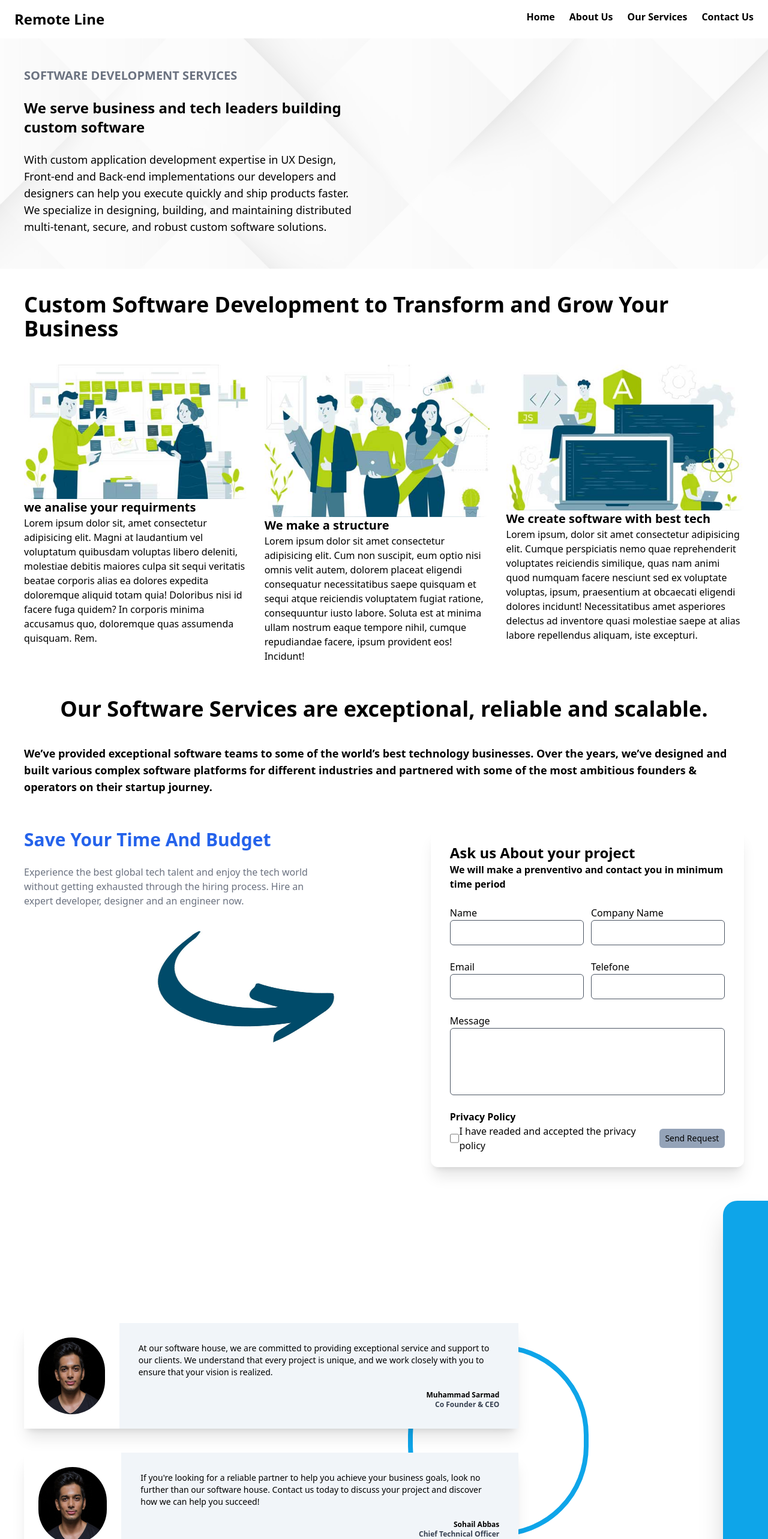
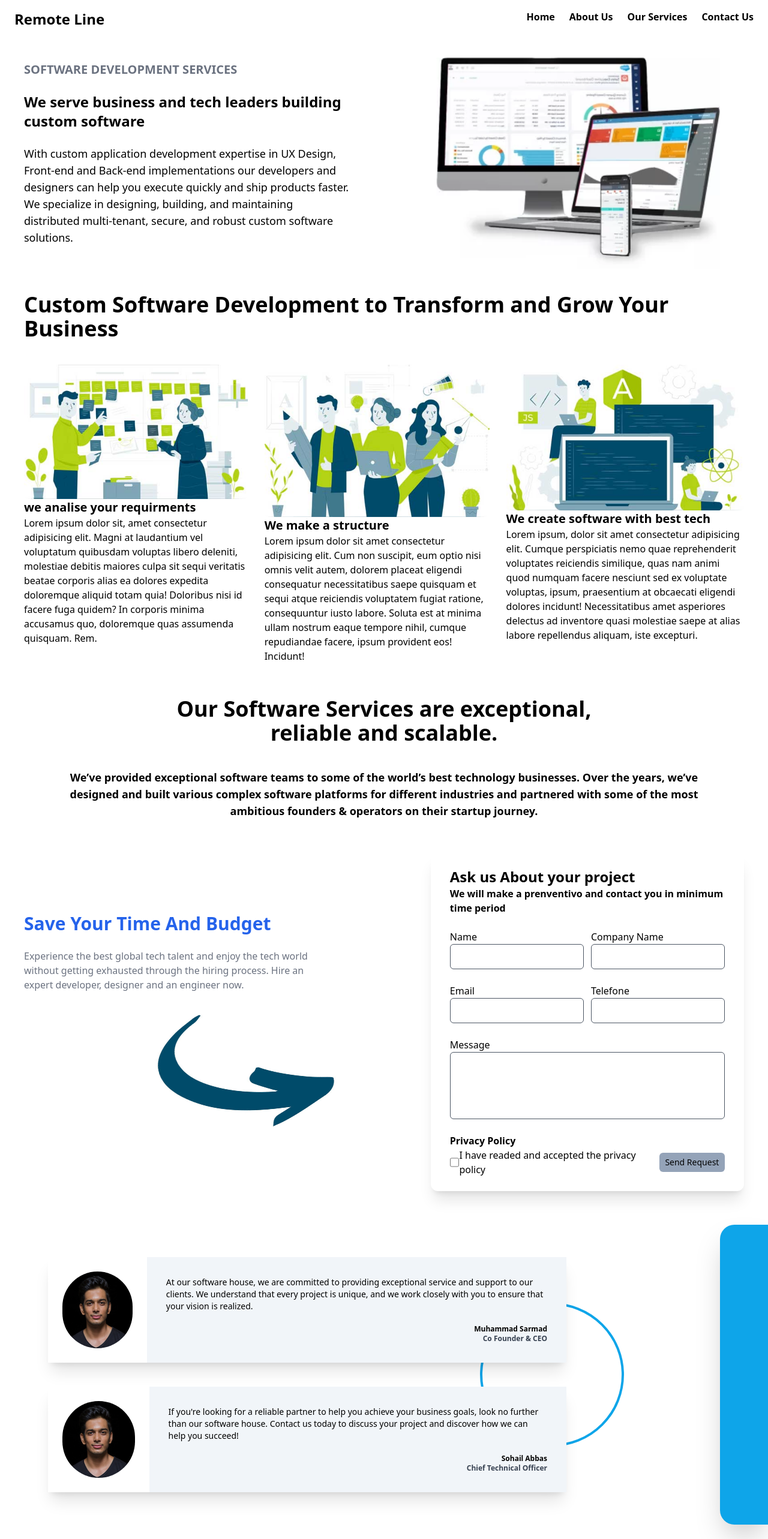
Before and after one commit to sohailabbas11/RemoteLine-Landing, a React (Create React App) app: page / in a window 1280 px wide. Shown: the top 2566 px of the page at 60% size. Built offline with nearby package versions, Linux system fonts and the light colour scheme.

Commit message:
home completed

```diff
--- a/src/components/GetInformation.tsx
+++ b/src/components/GetInformation.tsx
@@ -2,14 +2,38 @@
 const GetInformation = () => {
     return (
         <div>
-            <p className="text-lg font-semibold px-4 md:px-10 pt-4 md:pt-14">
-                <span className="flex justify-center text-4xl font-bold text-black">
-                    Our Software Services are exceptional, reliable and scalable. <br /> <br />
+            <p className="text-lg font-semibold px-4 md:px-28 text-center pt-4 md:pt-14">
+                <span className="flex justify-center text-center text-4xl md:px-40 font-bold text-black">
+                    Our Software Services are exceptional,<br /> reliable and scalable. <br /> <br />
                 </span>
                 We’ve provided exceptional software teams to some of the world’s best technology businesses.
                 Over the years, we’ve designed and built various complex software platforms for different industries and partnered with some of the most ambitious founders & operators on their startup journey.
             </p>
-            <div className='flex flex-col md:flex-row px-4 md:px-10 gap-40 py-4 md:py-14'>
+            {/* <div className="px-4 md:px-10 py-8 space-y-6">
+                <div className="flex flex-col md:flex-row justify-between space-y-6">
+                    <div className="flex h-64 w-96 bg-slate-400 rounded-lg shadow-xl">
+
+                    </div>
+                    <div className="flex h-64 w-96 bg-slate-400 rounded-lg shadow-xl">
+
+                    </div>
+                    <div className="flex h-64 w-96 bg-slate-400 rounded-lg shadow-xl">
+
+                    </div>
+                </div>
+                <div className="flex flex-col md:flex-row justify-between space-y-6">
+                    <div className="flex h-64 w-96 bg-slate-400 rounded-lg shadow-xl">
+
+                    </div>
+                    <div className="flex h-64 w-96 bg-slate-400 rounded-lg shadow-xl">
+
+                    </div>
+                    <div className="flex h-64 w-96 bg-slate-400 rounded-lg shadow-xl">
+
+                    </div>
+                </div>
+            </div> */}
+            <div className='flex flex-col justify-center items-center md:flex-row px-4 md:px-10 gap-40 py-4 md:py-14'>
                 <div className='md:w-1/2 space-y-6'>
                     <p className='text-3xl font-semibold text-blue-600'>Save Your Time And Budget</p>
                     <p className="text-gray-500">
--- a/src/components/Header.tsx
+++ b/src/components/Header.tsx
@@ -1,5 +1,4 @@
 import { AiOutlineBars } from 'react-icons/ai'
-
 
 const Header = () => {
     return (
--- a/src/components/Home.tsx
+++ b/src/components/Home.tsx
@@ -1,23 +1,8 @@
 
 const Home = () => {
     return (
-
-        // <div style={{ backgroundImage: `url(${require('../images/bg.jpg')})` }}
-        //     className='bg-cover h-96 opacity-30 relative'>
-        //     <div className="flex px-4 md:w-1/2">
-        //         <p className="text-lg font-semibold py-4 px-4 md:px-10">
-        //             <span className="text-2xl font-bold text-black">
-        //                 Our Software Services are exceptional, <br /> reliable and scalable. <br /><br />
-        //             </span>
-        //             We’ve provided exceptional software teams to some of the world’s best technology businesses.
-        //             Over the years, we’ve designed and built various complex software platforms for different industries and partnered with some of the most ambitious founders & operators on their startup journey.
-        //         </p>
-        //     </div>
-        // </div>
-
-        <div className="w-full">
-            <img className="w-full h-96 object-cover opacity-20" src={require('../images/bg.jpg')} alt='' />
-            <div className="flex justify-center absolute top-28 px-4 md:px-10 md:w-1/2">
+        <div className="flex flex-col md:flex-row px-4 md:px-10 gap-6">
+            <div className="flex items-center md:w-1/2">
                 <p className="flex flex-col">
                     <span className="text-xl font-semibold text-gray-500">SOFTWARE DEVELOPMENT SERVICES</span> <br />
                     <span className="text-2xl font-bold"> We serve business and tech leaders building custom software</span> <br />
@@ -26,6 +11,9 @@ const Home = () => {
                     </span>
                 </p>
             </div>
+            <div className="flex ml-20 px-4 md:px-10 md:w-1/2">
+                <img className="h-96 w-[500px] pt-8 transform -scale-x-100" src={require('../images/home2.webp')} alt='' />
+            </div>
         </div>
     )
 }
--- a/src/components/Message.tsx
+++ b/src/components/Message.tsx
@@ -2,7 +2,7 @@
 const Message = () => {
     return (
         <div className='flex items-center'>
-            <div className="flex flex-col px-4 py-10 md:px-10 space-y-10 md:w-3/4">
+            <div className="flex flex-col px-4 py-10 md:pl-20 space-y-10 md:w-3/4">
                 <div className='flex flex-col md:flex-row shadow-xl'>
                     <div className="flex bg-white justify-center py-6 px-6">
                         <img className='h-17 w-17 rounded-full' src={require('../images/person2.jpeg')} alt="" />
@@ -28,8 +28,8 @@ const Message = () => {
                     </div>
                 </div>
             </div>
-            <div className="relative right-56 -z-50 h-80 w-80 rounded-full border-8 border-sky-500 my-20 hidden md:block"></div>
-            <div className="h-screen w-20 rounded-l-3xl bg-sky-500 shadow-2xl hidden md:block"></div>
+            <div className="relative right-40 -z-50 h-60 w-60 rounded-full border-4 border-sky-500 my-20 hidden md:block"></div>
+            <div className="h-[500px] w-20 rounded-l-3xl bg-sky-500 shadow-2xl hidden md:block"></div>
         </div>
     )
 }
```
Also changed, not shown: src/images/home.jpg (added), src/images/home2.webp (added).
